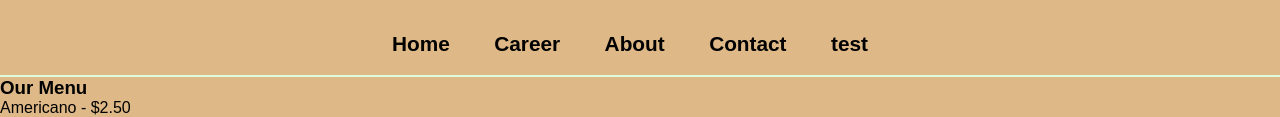
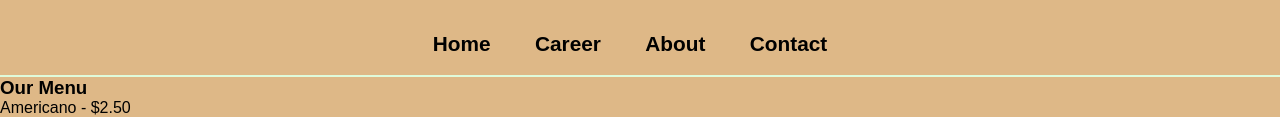
Before and after one commit to Jason4ester1/SBA_316, a plain HTML site: page index.html in a window 1280 px wide. Shown: the part 272-389 px from the top of the page. Drawn offline with Linux system fonts and the light colour scheme.

Commit message:
removed test

```diff
--- a/index.html
+++ b/index.html
@@ -31,7 +31,6 @@
             <a href="#">Career</a>
             <a href="#">About</a>
             <a href="#">Contact</a>
-            <a>test</a>
         </div>
 
     </nav>
```
